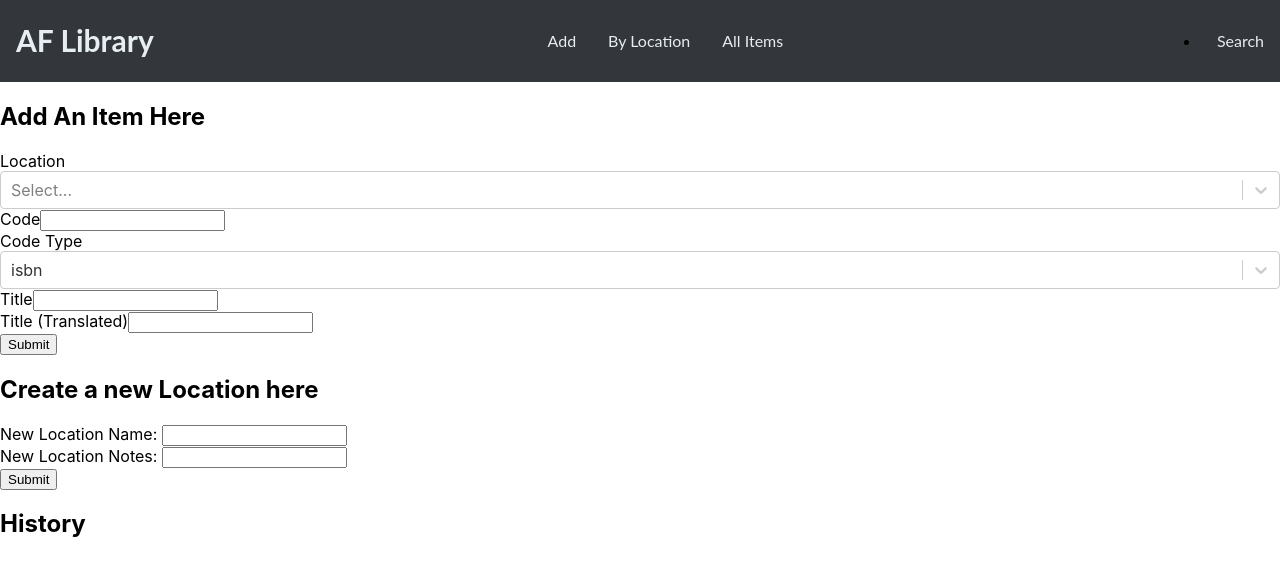
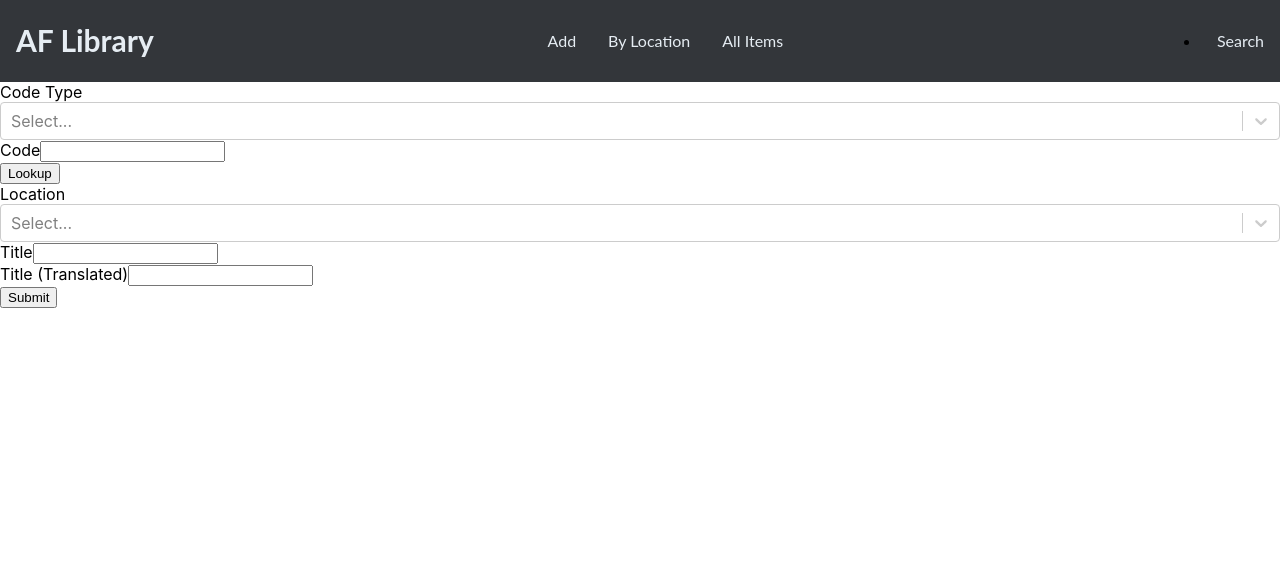
Before and after one commit to Klaital/library, a React (Create React App) app in the folder web/: page /add in a window 1280 px wide. Shown: the top 576 px of the page. Built offline with nearby package versions, Linux system fonts and the light colour scheme; no server answers.

Commit message:
Refactoring Add page to use backend API for code lookups

```diff
--- a/web/src/index.tsx
+++ b/web/src/index.tsx
@@ -6,6 +6,7 @@ import {createBrowserRouter, RouterProvider} from "react-router-dom";
 import LocationsPage from "./pages/LocationsPage";
 import {ItemsPage} from "./pages/ItemsPage";
 import {AddItemPage} from "./pages/AddItemPage";
+import {AddVolumePage} from "./pages/AddVolumePage";
 
 const root = ReactDOM.createRoot(
   document.getElementById('root') as HTMLElement
@@ -26,7 +27,7 @@ const router = createBrowserRouter([
     },
     {
         path: "/add",
-        element: <AddItemPage />
+        element: <AddVolumePage />
     }
 ]);
 
--- /dev/null
+++ b/web/src/pages/AddVolumePage.tsx
@@ -0,0 +1,140 @@
+import Header from "./Header";
+import Select from "react-select";
+import {FormEvent, useRef, useEffect, useMemo, useState} from "react";
+import {LocationData} from "../library/location";
+import {LibraryApiClient} from "../library/client";
+
+interface LocationSelectOptions {
+    value: number,
+    label: string,
+}
+
+interface CodeTypeSelectOptions {
+    value: string,
+    label: string,
+}
+
+interface NewItemFormElements extends HTMLFormControlsCollection {
+    titleInput: HTMLInputElement,
+    titleTranslatedInput: HTMLInputElement,
+}
+interface NewItemFormElement extends HTMLFormElement {
+    readonly elements: NewItemFormElements
+}
+
+interface NewCodeFormElements extends HTMLFormControlsCollection {
+    codeInput: HTMLInputElement,
+}
+interface NewCodeFormElement extends HTMLFormElement {
+    readonly elements: NewCodeFormElements
+}
+
+export function AddVolumePage() {
+    const initailLocation: LocationSelectOptions[] = []
+    const [ locations, setLocations ] = useState(initailLocation)
+    const [ codeType, setCodeType ] = useState("upc")
+    const [ code, setCode ] = useState("")
+    const [ title, setTitle ] = useState("")
+    const [ titleTranslated, setTitleTranslated ] = useState("")
+    const codeTypeOptions = [
+        {
+            value: "upc",
+            label: "UPC",
+        },
+        {
+            value: "isbn",
+            label: "ISBN",
+        }
+    ]
+    function handleCodeTypeChanges(selected?: CodeTypeSelectOptions | CodeTypeSelectOptions[] | null) {
+        if (selected == null) {
+            return
+        }
+        if (Array.isArray(selected)) {
+            console.log("Unexpected array for Code Type")
+            return
+        }
+        setCodeType(selected.value);
+    }
+
+    const api = useMemo(() => new LibraryApiClient(), []);
+    const titleInputRef = useRef<HTMLInputElement | null>(null);
+
+    useEffect(() => {
+        api.FetchLocations().then(
+            (resp) => {
+                const locationsOptions = resp.map(function(l:LocationData) {
+                    return {
+                        value: l.ID,
+                        label: l.Name,
+                    }
+                })
+                setLocations(locationsOptions)
+            })
+            .catch((error) => {
+                console.log("Failed to fetch locations")
+            })
+    }, [api])
+
+    function handleAddVolumeSubmit(event: FormEvent<NewItemFormElement>) {
+        event.preventDefault();
+        console.log("form submitted: "+ event.currentTarget.elements.titleInput.value)
+    }
+
+    function handleCodeInput(event: FormEvent<NewCodeFormElement>) {
+        event.preventDefault();
+        console.log("code submitted: " + codeType + " / " + event.currentTarget.elements.codeInput.value);
+        api.LookupCode(event.currentTarget.elements.codeInput.value, codeType)
+            .then(
+                (res) => {
+                    setTitle(res.Title);
+                    titleInputRef.current?.focus();
+                })
+            .catch((err) => {
+                console.log("Failed code lookup: " + err);
+            })
+    }
+
+    return <>
+        <Header />
+        <form onSubmit={handleCodeInput}>
+            <div className="form-item">
+                <label htmlFor="codeTypeInput">Code Type</label>
+                <Select id="codeTypeInput"
+                        options={codeTypeOptions}
+                        onChange={handleCodeTypeChanges}
+                />
+            </div>
+            <div className="form-item">
+                <label htmlFor="codeInput">Code</label>
+                <input id="codeInput"
+                       value={code}
+                       onChange={e => setCode(e.target.value)}
+                />
+            </div>
+            <input type="submit" value="Lookup" />
+        </form>
+        <form onSubmit={handleAddVolumeSubmit}>
+            <div className="form-item">
+                <label htmlFor="locationSelect">Location</label>
+                <Select id="locationSelect" options={locations} />
+            </div>
+            <div className="form-item">
+                <label htmlFor="titleInput">Title</label>
+                <input id="titleInput"
+                       value={title}
+                       ref={titleInputRef}
+                       onChange={e => setTitle(e.target.value)}
+                />
+            </div>
+            <div className="form-item">
+                <label htmlFor="titleTranslatedInput">Title (Translated)</label>
+                <input id="titleTranslatedInput"
+                       value={titleTranslated}
+                       onChange={e => setTitleTranslated(e.target.value)}
+                />
+            </div>
+            <input type="submit" value="Submit" />
+        </form>
+    </>
+}
--- a/web/src/pages/ItemsPage.tsx
+++ b/web/src/pages/ItemsPage.tsx
@@ -20,7 +20,6 @@ export function ItemsPage(props: ItemsPageProps) {
                 console.log(err.message);
             });
     }, []);
-
 
     const itemRows = items.map(item =>
         <ItemRow
```
